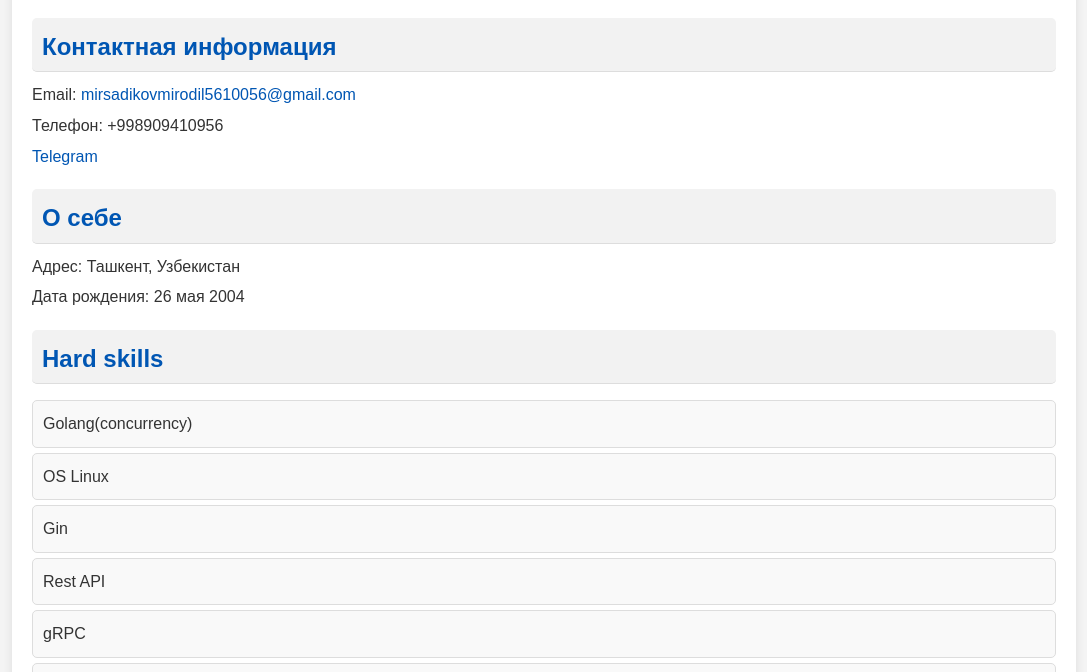
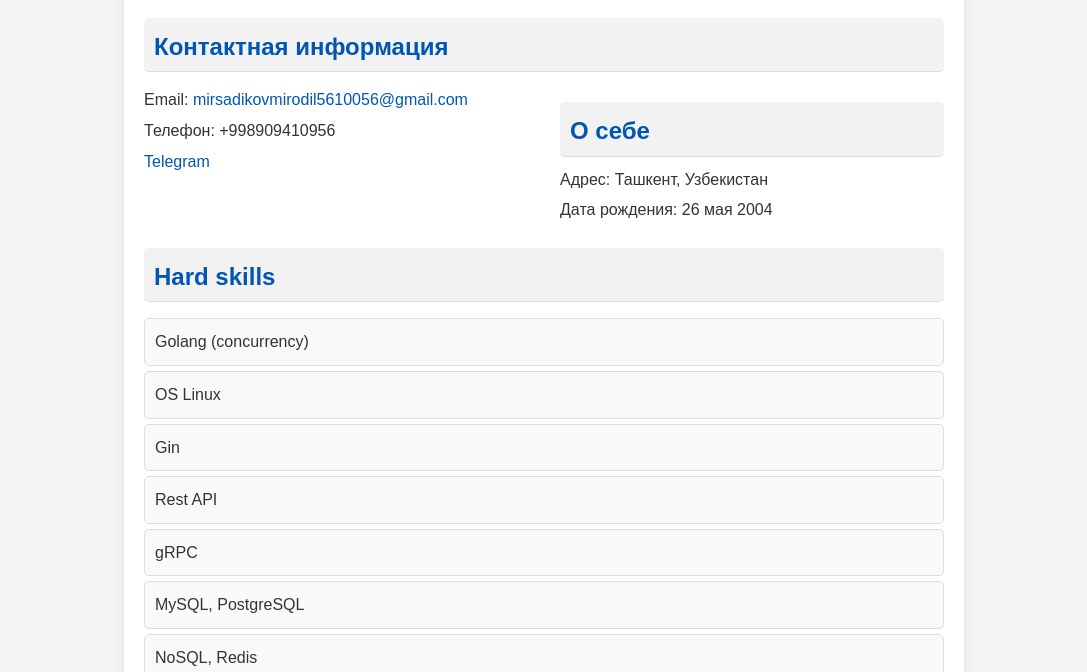
Before and after one commit to Mirsadikovv/Mirsadikovv.github.io, a plain HTML site: page index.html in a window 1280 px wide. Shown: the part 128-800 px from the top of the page, without its empty margins (96-1183 px from the left). Drawn offline with Linux system fonts and the light colour scheme.

Commit message:
Update index.html

```diff
--- a/index.html
+++ b/index.html
@@ -14,7 +14,8 @@
             background-color: #f4f4f4;
         }
         .container {
-            width: 80%;
+            width: 90%;
+            max-width: 800px;
             margin: 20px auto;
             background: #fff;
             padding: 20px;
@@ -66,6 +67,17 @@
             padding: 10px;
             border-radius: 5px;
         }
+        .contact, .about {
+            display: flex;
+            justify-content: space-between;
+            flex-wrap: wrap;
+        }
+        .contact div, .about div {
+            width: 48%;
+        }
+        .contact div p, .about div p {
+            margin: 5px 0;
+        }
     </style>
 </head>
 <body>
@@ -73,17 +85,23 @@
         <h1>Мирсадиков Миродил</h1>
         <div class="section contact-info">
             <h2 class="section-title">Контактная информация</h2>
+            <div class="contact">
+                <div>
                     <p>Email: <a href="mailto:mirsadikovmirodil5610056@gmail.com">mirsadikovmirodil5610056@gmail.com</a></p>
                     <p>Телефон: +998909410956</p>
                     <p><a href="https://t.me/mirsadikovm" target="_blank">Telegram</a></p>
+                </div>
+                <div>
                     <h2 class="section-title">О себе</h2>
                     <p>Адрес: Ташкент, Узбекистан</p>
                     <p>Дата рождения: 26 мая 2004</p>
                 </div>
+            </div>
+        </div>
         <div class="section skills">
             <h2 class="section-title">Hard skills</h2>
             <ul>
-                <li>Golang(concurrency)</li>
+                <li>Golang (concurrency)</li>
                 <li>OS Linux</li>
                 <li>Gin</li>
                 <li>Rest API</li>
```
Lines whose indentation alone changed are shown as unchanged.
